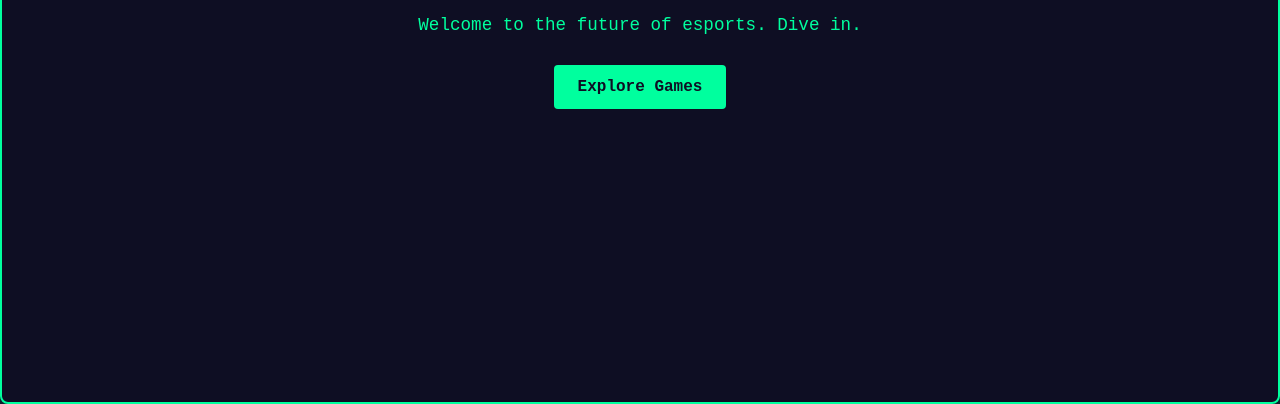
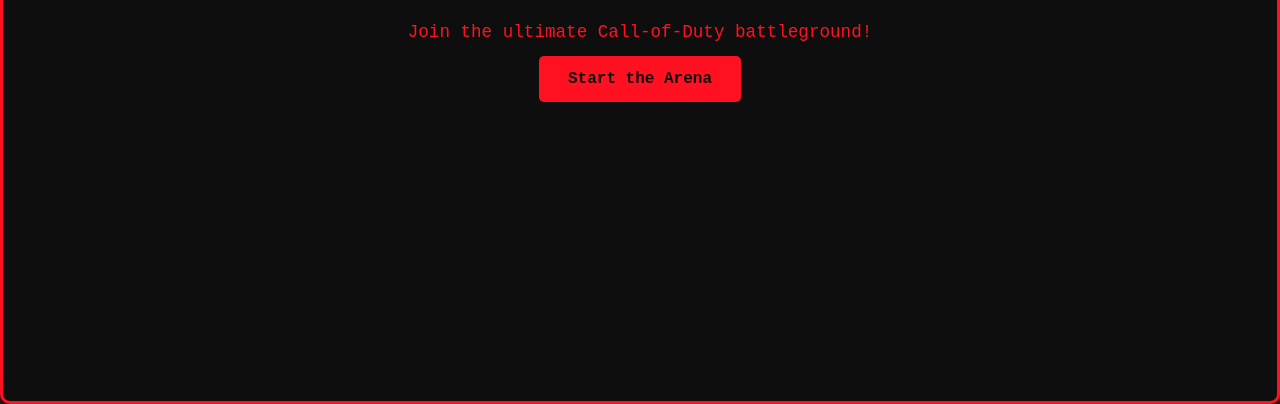
Before and after one commit to TryyJ/web, a plain HTML site: page index.html in a window 1280 px wide. Shown: the part 396-800 px from the top of the page. Drawn offline with Linux system fonts and the light colour scheme.

Commit message:
Update title and content for ARC COD-Elite Community

```diff
--- a/index.html
+++ b/index.html
@@ -2,51 +2,73 @@
 <html lang="en">
 <head>
 <meta charset="UTF-8">
-<title>ARC Gaming Community</title>
+<title>ARC COD‑Elite Gaming Community</title>
 <meta name="viewport" content="width=device-width, initial-scale=1.0">
 <style>
-  /* Basic reset and typography */
+/* --- Basic reset & typography --- */
 *{margin:0;padding:0;box-sizing:border-box}
-  body{font-family:"JetBrains Mono",monospace;background:#0e0e23;color:#00ff9e;overflow-x:hidden}
+body{
+  font-family:"JetBrains Mono",monospace;
+  background:#0e0e0e;   /* Dark backdrop */
+  color:#ff1122;        /* Neon‑red text */
+  overflow-x:hidden;   /* Prevent horizontal scroll */
+}
+
+/* --- Headings & copy --- */
 h1{font-size:3rem;text-align:center;margin:.5em 0}
 p{font-size:1.1rem;text-align:center;margin:.8em 0}
 
-  /* Neon container */
-  .neon{border:2px solid #00ff9e;padding:2rem;border-radius:8px;box-shadow:0 0 20px rgba(0,255,158,.3)}
+/* --- Red‑neon container --- */
+.neon{
+  position:relative;                /* Enables glitch layers */
+  display:flex;
+  flex-direction:column;
+  align-items:center;
+  justify-content:center;
+  height:100vh;
+  border:3px solid #ff1122;
+  padding:2rem;
+  border-radius:10px;
+  box-shadow:0 0 25px rgba(255,17,34,.5);
+}
 
-  /* Glitch effect */
+/* --- Glitch text effect --- */
 .neon::before,
 .neon::after{
   content:"";
   position:absolute;
-    left:0;right:0;
-    top:0;bottom:0;
+  inset:0;
   background-clip:text;
   mask:linear-gradient(transparent,#000);
-    /* Make sure the text is in the center */
   text-align:center;
   font-weight:600;
 }
-  .neon::before{animation:glitch 1s infinite linear alternate}
-  .neon::after{animation:glitch 1.5s infinite linear alternate}
-
+.neon::before{animation:glitch 1.2s infinite linear alternate}
+.neon::after{animation:glitch 1.6s infinite linear alternate}
 @keyframes glitch{
-    0%{clip-path:rect(0,100%,0,0);transform:translate(0,-2px)}
-    20%{clip-path:rect(80px,100%,35px,0);transform:translate(2px,0)}
-    40%{clip-path:rect(50px,100%,80px,0);transform:translate(-2px,1px)}
-    60%{clip-path:rect(110px,100%,120px,0);transform:translate(0,-1px)}
-    80%{clip-path:rect(30px,100%,70px,0);transform:translate(1px,0)}
+  0%  {clip-path:rect(0,100%,0,0);transform:translate(0,-2px)}
+  20% {clip-path:rect(80px,100%,35px,0);transform:translate(2px,0)}
+  40% {clip-path:rect(50px,100%,80px,0);transform:translate(-2px,1px)}
+  60% {clip-path:rect(110px,100%,120px,0);transform:translate(0,-1px)}
+  80% {clip-path:rect(30px,100%,70px,0);transform:translate(1px,0)}
   100%{clip-path:rect(0,100%,0,0);transform:translate(0,0)}
 }
 
-  /* Button */
+/* --- Red button --- */
 a.btn{
-    display:inline-block;background:#00ff9e;color:#0e0e23;
-    padding:.8rem 1.5rem;border-radius:4px;margin-top:1rem;
-    text-decoration:none;font-weight:bold;text-align:center;
-    transition:0.3s ease;
+  display:inline-block;
+  background:#ff1122;
+  color:#0e0e0e;
+  padding:.9rem 1.8rem;
+  border-radius:5px;
+  text-decoration:none;
+  font-weight:bold;
+  transition:transform .3s ease,box-shadow .3s ease;
 }
-  a.btn:hover{transform:scale(1.05);box-shadow:0 0 15px #00ff9e}
+a.btn:hover{
+  transform:scale(1.06);
+  box-shadow:0 0 18px #ff1122;
+}
 
 @media(max-width:600px){
   h1{font-size:2rem}
@@ -54,10 +76,10 @@
 </style>
 </head>
 <body>
-  <div class="neon" style="position:relative;display:flex;flex-direction:column;align-items:center;height:100vh;justify-content:center;">
-    <h1>Hello ARC Gaming Community</h1>
-    <p>Welcome to the future of esports. Dive in.</p>
-    <a href="/games" class="btn">Explore Games</a>
+  <div class="neon">
+    <h1>ARC COD‑Elite Community</h1>
+    <p>Join the ultimate Call‑of‑Duty battleground!</p>
+    <a href="/games" class="btn">Start the Arena</a>
   </div>
 </body>
 </html>
```
Lines whose indentation alone changed are shown as unchanged.
